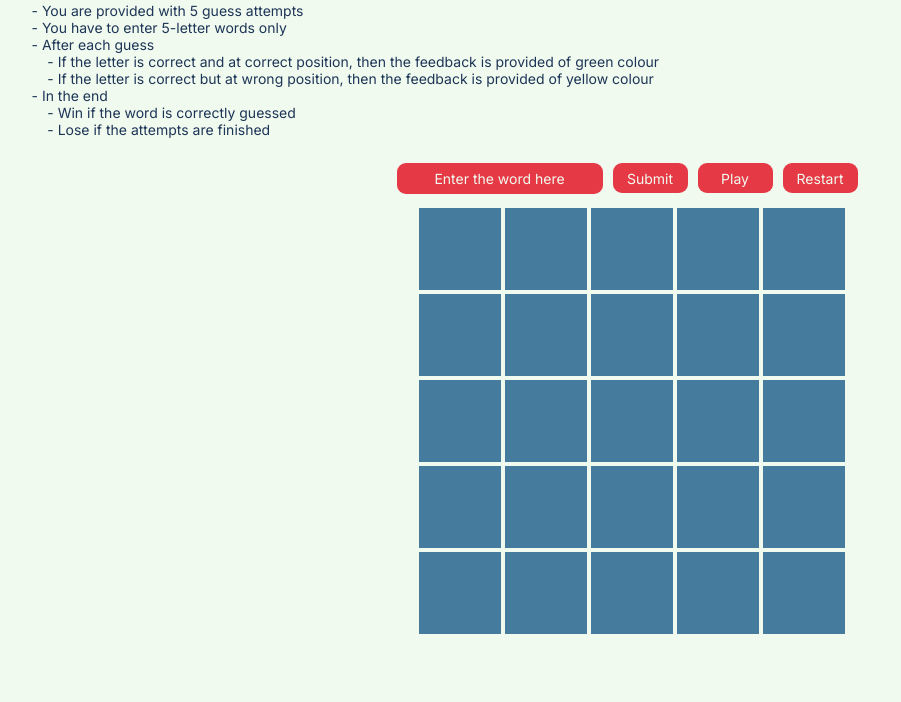
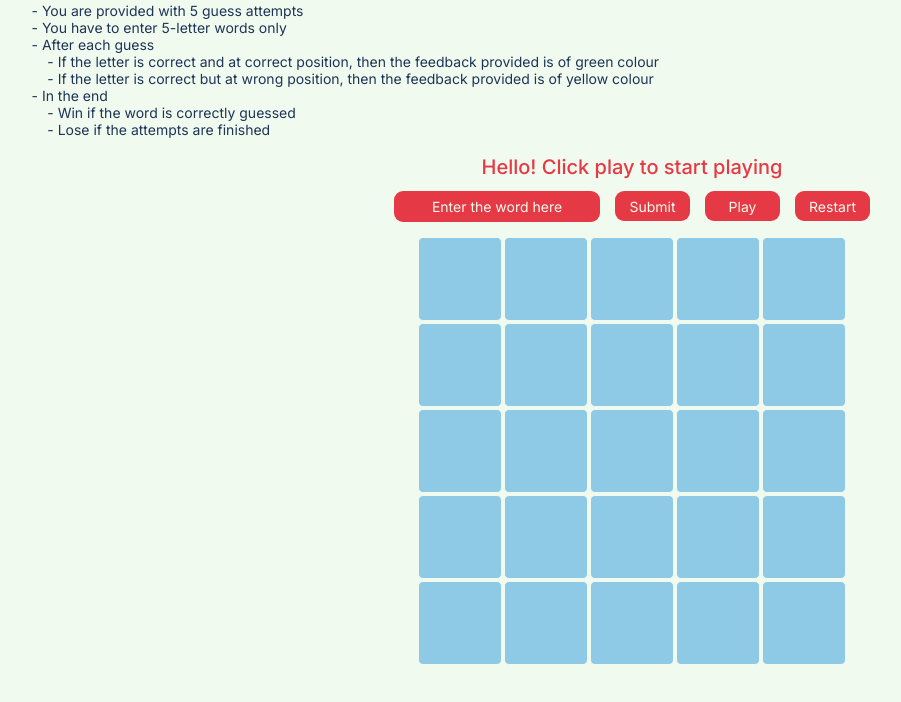
Before and after one commit to janhavi297/Wordle, a plain HTML site: page index.html in a window 1280 px wide. Shown: the part 68-770 px from the top of the page, without its empty margins (8-909 px from the left). Drawn offline with Linux system fonts and the light colour scheme; a web font is replaced by a local one.

Commit message:
complete

```diff
--- a/index.html
+++ b/index.html
@@ -14,13 +14,13 @@
         - You are provided with 5 guess attempts
         - You have to enter 5-letter words only
         - After each guess
-            - If the letter is correct and at correct position, then the feedback is provided of green colour
-            - If the letter is correct but at wrong position, then the feedback is provided of yellow colour
+            - If the letter is correct and at correct position, then the feedback provided is of green colour
+            - If the letter is correct but at wrong position, then the feedback provided is of yellow colour
         - In the end
             - Win if the word is correctly guessed
             - Lose if the attempts are finished
     </pre>
-    <p id="msg"></p>
+    <p id="msg">Hello! Click play to start playing</p>
     <div>
         <input type="text" id="word" placeholder="Enter the word here">
         <button onclick="addInWordle()">Submit</button>
--- a/script.js
+++ b/script.js
@@ -42,7 +42,7 @@ function clearWordle(){
 function addInWordle(){
     if(!userPlay){
         document.getElementById('word').value = "";
-        displayMsg("You have not start playing. Click Play to begin...");
+        displayMsg("You have not started playing. Click Play to begin...");
         return;
     }
 
--- a/style.css
+++ b/style.css
@@ -9,12 +9,15 @@ body{
     color: #1d3557;
 }
 pre{
-    margin: 0px 0px 0px 0px;
+    margin: 0px;
+    display: flex;
+    overflow-wrap: normal;
+    white-space: pre-wrap;
 }
 h1{
     font-family: 'Saira Stencil', sans-serif;
     font-size: 40px;
-    margin: 0%;
+    margin: 0px;
     color: #e63946;
 }
 table, th, td{
@@ -22,7 +25,8 @@ table, th, td{
     align-self: center;
 }
 th, td{
-    background-color: #457b9d;
+    background-color: #8ecae6;
+    border-radius: 5px;
     color: #e63946;
     text-align: center;
     vertical-align: middle;
@@ -39,13 +43,19 @@ th, td{
     margin: 0px 0px 8px 0px;
 }
 div{
-    display: flex; justify-content: center;
+    display: flex;
+    justify-content: center;
+    gap: 15px;
+    margin: 12px;
+
 }
 table{
-    display: flex; justify-content: center;
+    display: flex;
+    justify-content: center;
 }
 h1{
-    display: flex; justify-content: center;
+    display: flex;
+    justify-content: center;
 }
 button{
     background-color: #e63946;
@@ -55,7 +65,7 @@ button{
     height: 30px;
     width: 75px;
     text-align: center;
-    margin: 0px 10px 10px 0px;
+    /* margin: 0px 10px 10px 0px; */
     padding: 3px;
 }
 input[type=text]{
@@ -67,7 +77,7 @@ input[type=text]{
     height: 25px;
     text-align: center;
     padding: 3px 3px 3px 3px;
-    margin: 0px 10px 10px 0px;
+    /* margin: 0px 10px 10px 0px; */
 }
 input::placeholder{
   color: #f1faee;
```
